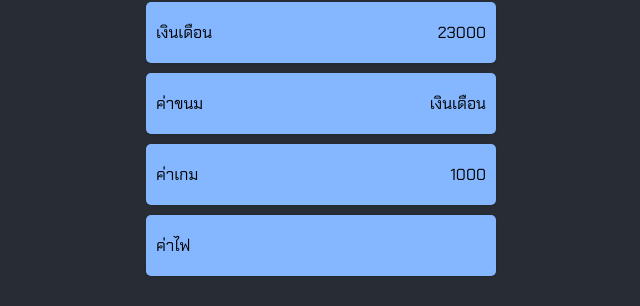
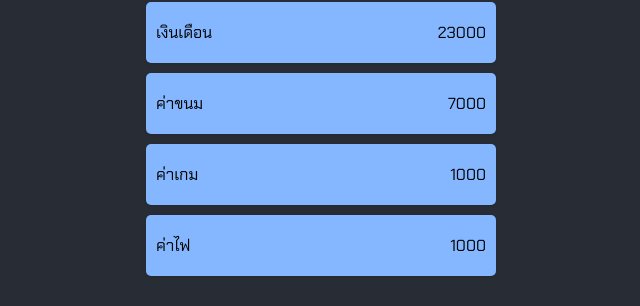
Before and after one commit to kanisornteen/Practice-React, a React (Create React App) app in the folder MyApplication/react-basic/: page / in a window 1280 px wide. Shown: the part 282-588 px from the top of the page, without its empty margins (319-959 px from the left). Built offline with nearby package versions, Linux system fonts and the light colour scheme.

Commit message:
Update Transaction.js

```diff
--- a/MyApplication/react-basic/src/component/Transaction.js
+++ b/MyApplication/react-basic/src/component/Transaction.js
@@ -5,9 +5,9 @@ import { v4 as uuidv4 } from 'uuid';
 const Transaction = ()=> {
     const data = [
         {title: "เงินเดือน", amount:"23000"},
-        {title: "ค่าขนม", amount:"เงินเดือน"},
+        {title: "ค่าขนม", amount:"7000"},
         {title: "ค่าเกม", amount:"1000"},
-        {title: "ค่าไฟ"}
+        {title: "ค่าไฟ", amount:"1000"}
     ]
 
     return (
```
